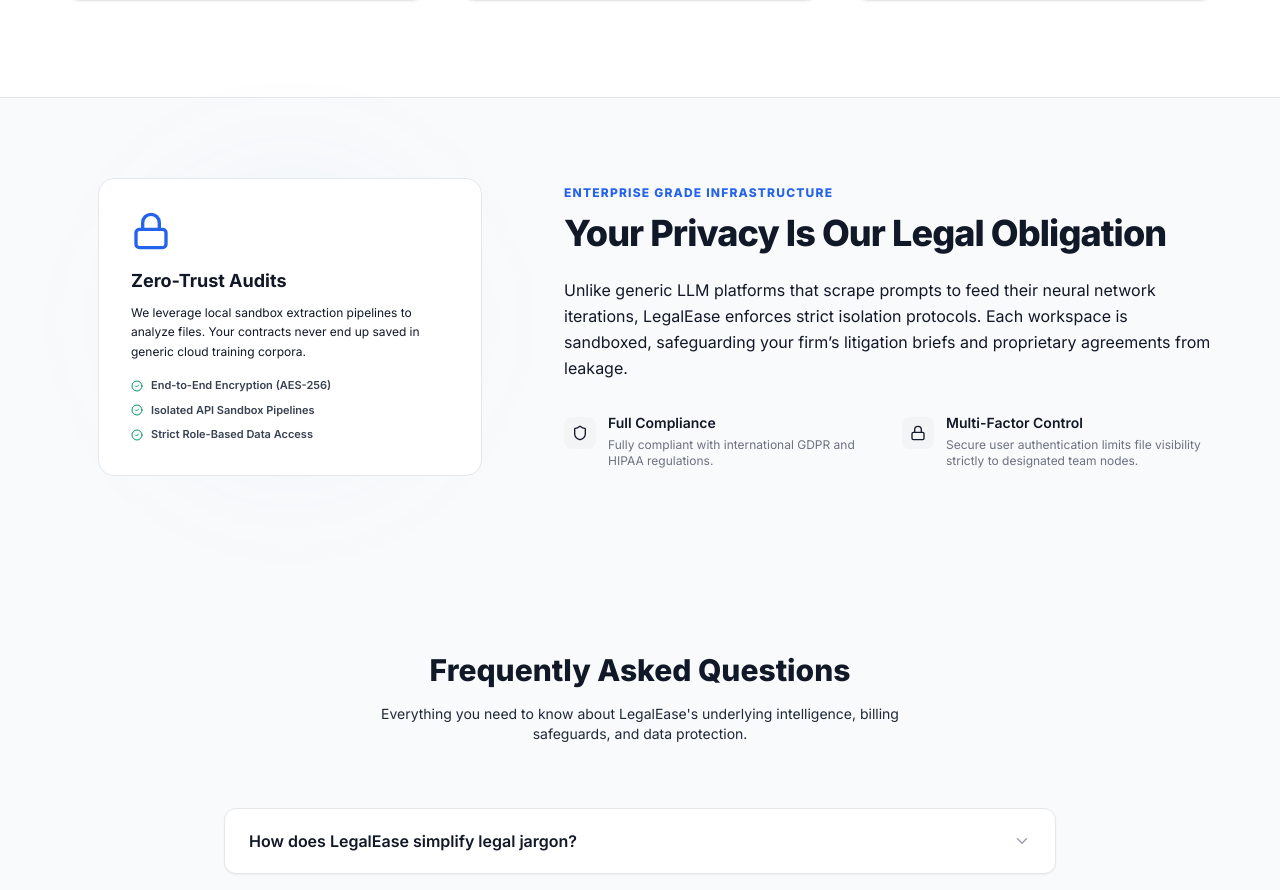
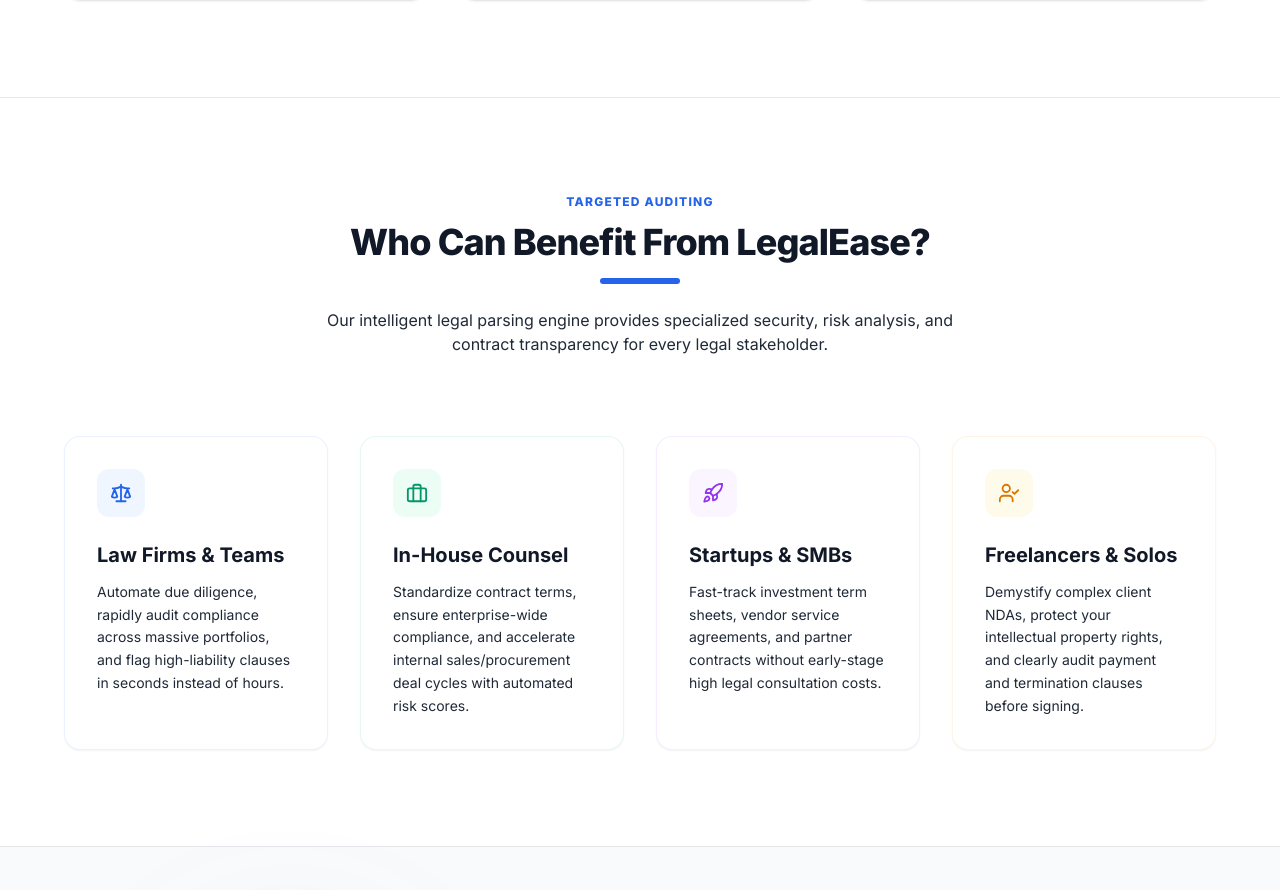
Before and after one commit to AnuranjanJain/LegalEase, a React (Vite) app: page / in a window 1280 px wide. Shown: the part 1889-2779 px from the top of the page. Built offline with nearby package versions, Linux system fonts and the light colour scheme; no server answers.

Commit message:
Added Who Can Benefit section to landing page

```diff
--- a/src/pages/HomePage.tsx
+++ b/src/pages/HomePage.tsx
@@ -1,7 +1,8 @@
 import { useState } from 'react';
 import {
   ArrowRight, FileText, Shield, Zap, Scale, MessageSquare,
-  AlertTriangle, Lock, Globe, FileSearch, CheckCircle2, ChevronDown
+  AlertTriangle, Lock, Globe, FileSearch, CheckCircle2, ChevronDown,
+  Briefcase, Rocket, UserCheck
 } from 'lucide-react';
 import { NavLink } from 'react-router-dom';
 
@@ -330,6 +331,96 @@
         </div>
       </section>
 
+      {/* Who Can Benefit Section (Theme Adaptive White Background) */}
+      <section className="py-24 px-4 sm:px-6 lg:px-8 bg-white dark:bg-gray-950 border-t border-gray-150 dark:border-gray-900">
+        <div className="app-container">
+          <div className="text-center mb-20">
+            <span className="text-xs font-extrabold uppercase tracking-widest text-primary-600 dark:text-primary-400 block mb-3">
+              Targeted Auditing
+            </span>
+            <h2 className="text-3xl sm:text-4xl font-extrabold text-gray-900 dark:text-white tracking-tight mb-4">
+              Who Can Benefit From LegalEase?
+            </h2>
+            <div className="h-1.5 w-20 bg-primary-600 mx-auto rounded-full mb-6"></div>
+            <p className="text-gray-650 dark:text-gray-450 max-w-2xl mx-auto text-base">
+              Our intelligent legal parsing engine provides specialized security, risk analysis, and contract transparency for every legal stakeholder.
+            </p>
+          </div>
+
+          <div className="grid grid-cols-1 md:grid-cols-2 lg:grid-cols-4 gap-8">
+
+            {/* Card 1: Law Firms & Legal Teams */}
+            <div
+              id="benefit-card-lawyers"
+              className="group relative p-8 rounded-2xl bg-white dark:bg-gray-900 border border-blue-500/10 dark:border-blue-500/5 shadow-sm hover:shadow-[0_15px_30px_-5px_rgba(59,130,246,0.12)] hover:border-blue-500/40 dark:hover:border-blue-500/40 hover:-translate-y-1.5 hover:scale-[1.02] transition-all duration-300 overflow-hidden text-left"
+            >
+              <div className="absolute top-0 left-0 w-full h-1 bg-gradient-to-r from-blue-500 to-indigo-500 opacity-0 group-hover:opacity-100 transition-opacity duration-300"></div>
+              <div className="w-12 h-12 bg-blue-50 dark:bg-blue-900/20 rounded-xl flex items-center justify-center mb-6 text-blue-600 dark:text-blue-400 group-hover:scale-110 transition-transform duration-300">
+                <Scale size={22} />
+              </div>
+              <h3 className="text-xl font-bold mb-3 text-gray-900 dark:text-white group-hover:text-blue-600 dark:group-hover:text-blue-400 transition-colors">
+                Law Firms & Teams
+              </h3>
+              <p className="text-sm leading-relaxed text-gray-605 dark:text-gray-400">
+                Automate due diligence, rapidly audit compliance across massive portfolios, and flag high-liability clauses in seconds instead of hours.
+              </p>
+            </div>
+
+            {/* Card 2: In-House Counsel */}
+            <div
+              id="benefit-card-inhouse"
+              className="group relative p-8 rounded-2xl bg-white dark:bg-gray-900 border border-emerald-500/10 dark:border-emerald-500/5 shadow-sm hover:shadow-[0_15px_30px_-5px_rgba(16,185,129,0.12)] hover:border-emerald-500/40 dark:hover:border-emerald-500/40 hover:-translate-y-1.5 hover:scale-[1.02] transition-all duration-300 overflow-hidden text-left"
+            >
+              <div className="absolute top-0 left-0 w-full h-1 bg-gradient-to-r from-emerald-500 to-teal-500 opacity-0 group-hover:opacity-100 transition-opacity duration-300"></div>
+              <div className="w-12 h-12 bg-emerald-50 dark:bg-emerald-900/20 rounded-xl flex items-center justify-center mb-6 text-emerald-600 dark:text-emerald-400 group-hover:scale-110 transition-transform duration-300">
+                <Briefcase size={22} />
+              </div>
+              <h3 className="text-xl font-bold mb-3 text-gray-900 dark:text-white group-hover:text-emerald-600 dark:group-hover:text-emerald-400 transition-colors">
+                In-House Counsel
+              </h3>
+              <p className="text-sm leading-relaxed text-gray-655 dark:text-gray-400">
+                Standardize contract terms, ensure enterprise-wide compliance, and accelerate internal sales/procurement deal cycles with automated risk scores.
+              </p>
+            </div>
+
+            {/* Card 3: Startups & SMBs */}
+            <div
+              id="benefit-card-startups"
+              className="group relative p-8 rounded-2xl bg-white dark:bg-gray-900 border border-purple-500/10 dark:border-purple-500/5 shadow-sm hover:shadow-[0_15px_30px_-5px_rgba(168,85,247,0.12)] hover:border-purple-500/40 dark:hover:border-purple-500/40 hover:-translate-y-1.5 hover:scale-[1.02] transition-all duration-300 overflow-hidden text-left"
+            >
+              <div className="absolute top-0 left-0 w-full h-1 bg-gradient-to-r from-purple-500 to-pink-500 opacity-0 group-hover:opacity-100 transition-opacity duration-300"></div>
+              <div className="w-12 h-12 bg-purple-50 dark:bg-purple-900/20 rounded-xl flex items-center justify-center mb-6 text-purple-600 dark:text-purple-400 group-hover:scale-110 transition-transform duration-300">
+                <Rocket size={22} />
+              </div>
+              <h3 className="text-xl font-bold mb-3 text-gray-900 dark:text-white group-hover:text-purple-600 dark:group-hover:text-purple-400 transition-colors">
+                Startups & SMBs
+              </h3>
+              <p className="text-sm leading-relaxed text-gray-655 dark:text-gray-400">
+                Fast-track investment term sheets, vendor service agreements, and partner contracts without early-stage high legal consultation costs.
+              </p>
+            </div>
+
+            {/* Card 4: Freelancers & Consultants */}
+            <div
+              id="benefit-card-freelancers"
+              className="group relative p-8 rounded-2xl bg-white dark:bg-gray-900 border border-amber-500/10 dark:border-amber-500/5 shadow-sm hover:shadow-[0_15px_30px_-5px_rgba(245,158,11,0.12)] hover:border-amber-500/40 dark:hover:border-amber-500/40 hover:-translate-y-1.5 hover:scale-[1.02] transition-all duration-300 overflow-hidden text-left"
+            >
+              <div className="absolute top-0 left-0 w-full h-1 bg-gradient-to-r from-amber-500 to-orange-500 opacity-0 group-hover:opacity-100 transition-opacity duration-300"></div>
+              <div className="w-12 h-12 bg-amber-50 dark:bg-amber-900/20 rounded-xl flex items-center justify-center mb-6 text-amber-600 dark:text-amber-400 group-hover:scale-110 transition-transform duration-300">
+                <UserCheck size={22} />
+              </div>
+              <h3 className="text-xl font-bold mb-3 text-gray-900 dark:text-white group-hover:text-amber-600 dark:group-hover:text-amber-400 transition-colors">
+                Freelancers & Solos
+              </h3>
+              <p className="text-sm leading-relaxed text-gray-655 dark:text-gray-400">
+                Demystify complex client NDAs, protect your intellectual property rights, and clearly audit payment and termination clauses before signing.
+              </p>
+            </div>
+
+          </div>
+        </div>
+      </section>
+
       {/* Security Focus Section */}
       <section className="py-20 px-4 sm:px-6 lg:px-8 bg-gray-50 dark:bg-gray-955 text-gray-900 dark:text-white border-t border-gray-200 dark:border-gray-800/80">
         <div className="app-container">
```
Also changed, not shown: 1 other file (tests, documents, lock files or other folders).
